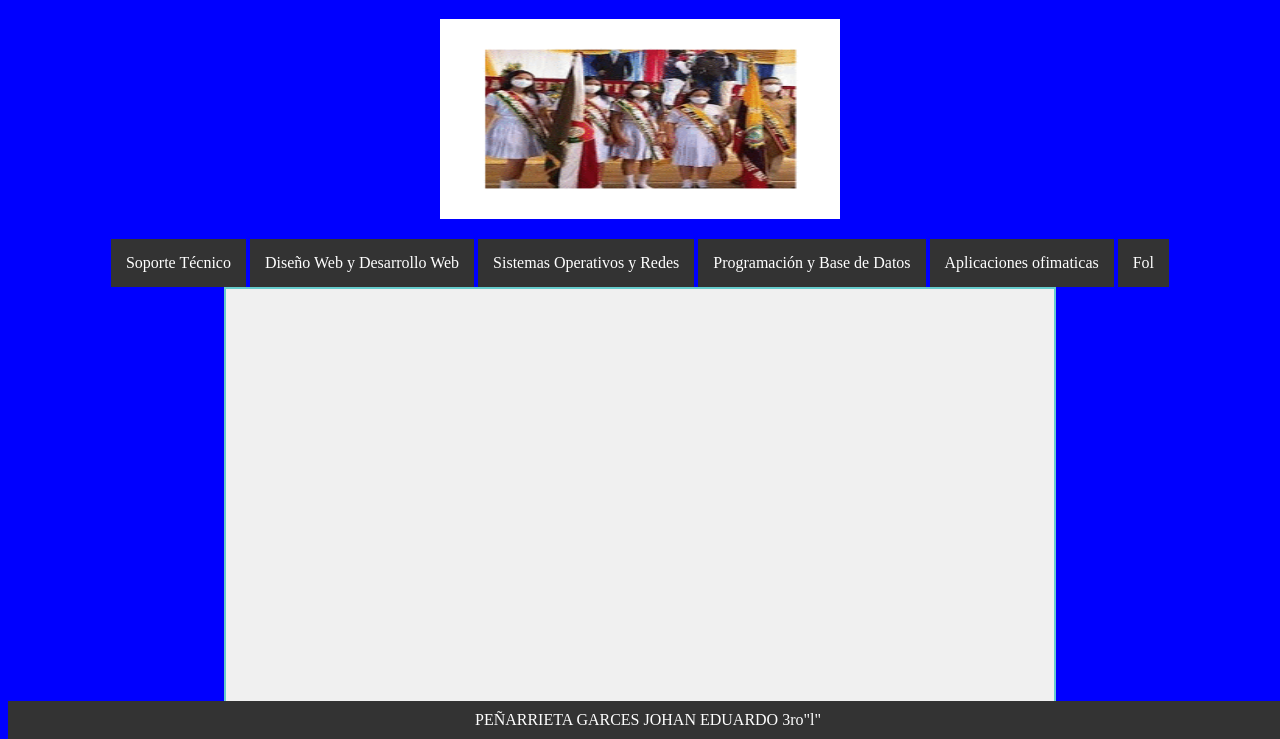
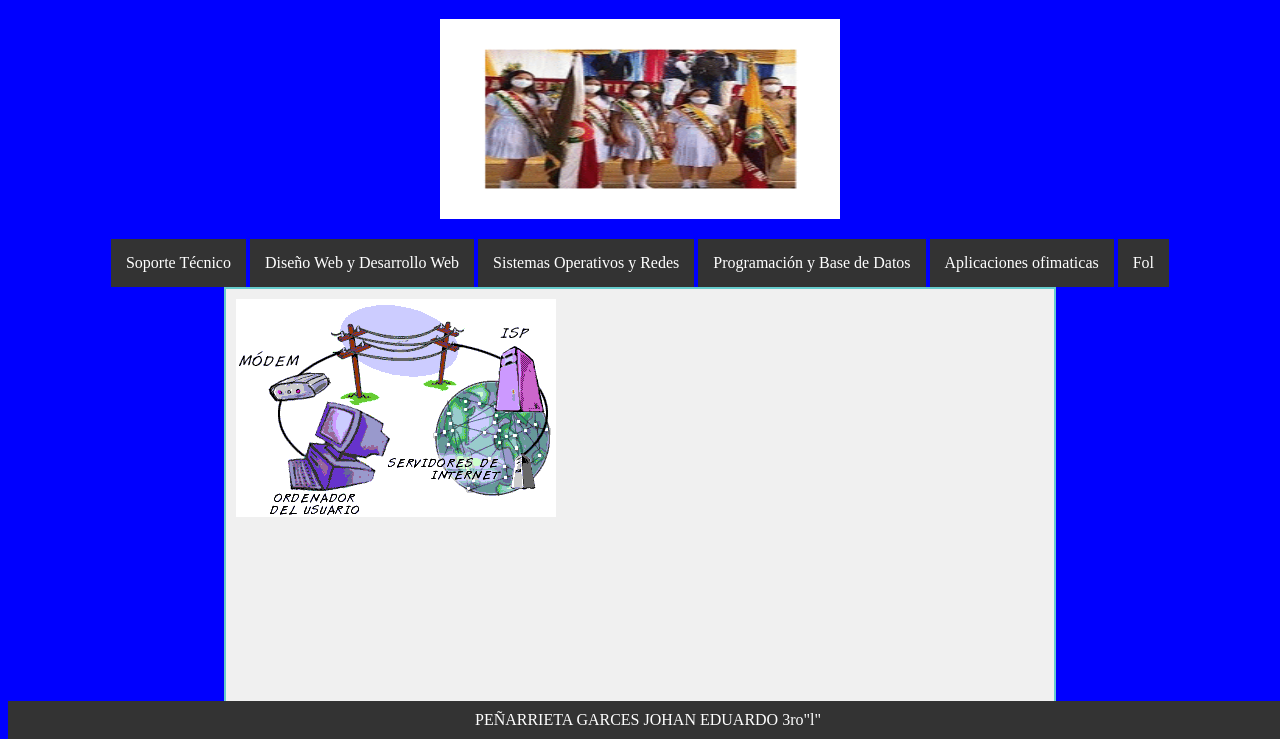
Before and after one commit to johanpenarrieta/johanpenarrieta.github.io, a plain HTML site: page index.html in a window 1280 px wide. Shown: the part 61-800 px from the top of the page. Drawn offline with Linux system fonts and the light colour scheme.

Commit message:
Update index.html

```diff
--- a/index.html
+++ b/index.html
@@ -120,7 +120,7 @@
 
   <!-- Contenedor para el marco -->
   <div id="frameset-container">
-    <iframe id="frame-container" src="D:\TODO\diseño y desarrollo web\ejemplo 8.html" width="800" height="600"></iframe>
+    <iframe id="frame-container" src="a2-3[1].gif" width="800" height="600"></iframe>
   </div>
 
   <!-- Texto en la parte inferior -->
```
